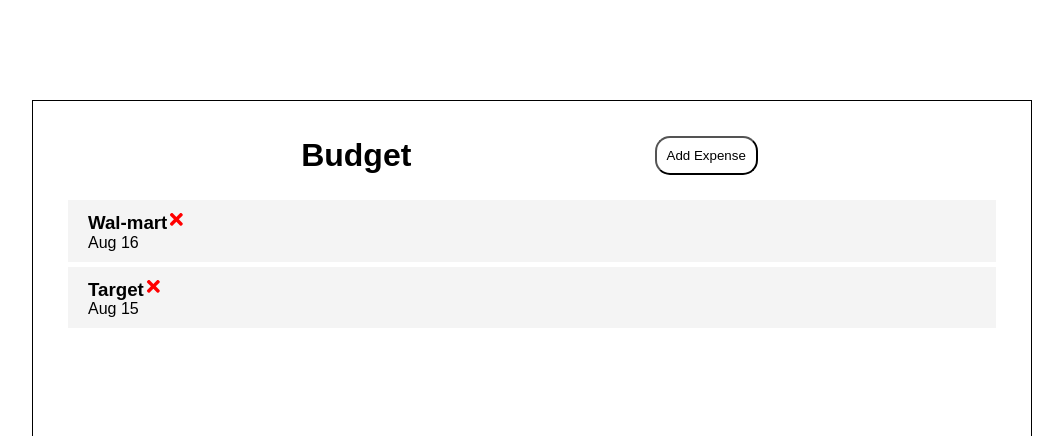
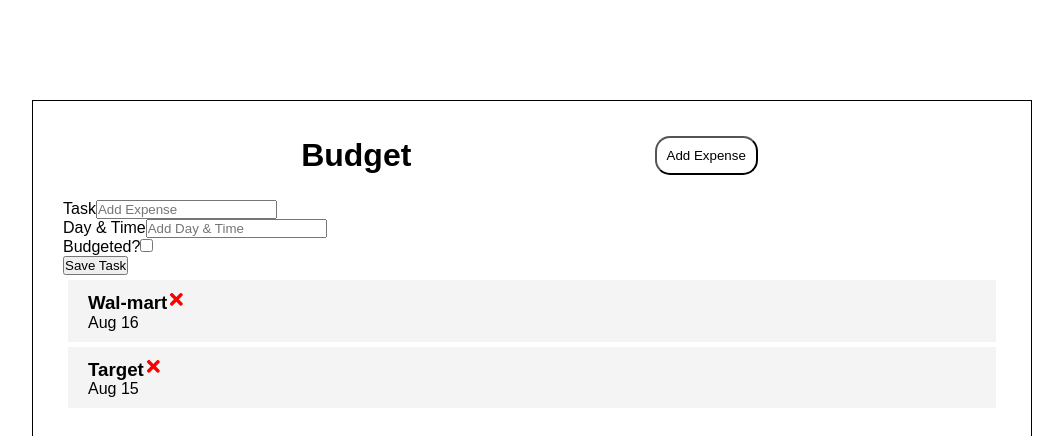
Before and after one commit to jerednav/mindful-money, a React (Create React App) app in the folder mindfulmoney/: page / in a window 1280 px wide. Shown: the top 436 px of the page, without its empty margins (108-1171 px from the left). Built offline with nearby package versions, Linux system fonts and the light colour scheme.

Commit message:
add forms

```diff
--- a/mindfulmoney/src/App.js
+++ b/mindfulmoney/src/App.js
@@ -1,6 +1,7 @@
 import React from 'react'
 import Header from './components/Header'
 import Expenses from './components/Expenses'
+import AddExpense from './components/AddExpense'
 import { useState } from 'react'
 import { FaTasks, FaTheaterMasks } from 'react-icons/fa'
 
@@ -43,6 +44,7 @@
     <div className='container'>
 
       <Header />
+      <AddExpense />
       {expenses.length > 0 ? (
       <Expenses expenses={expenses} onDelete={deleteExpense}
       onToggle={toggleBudget}
--- /dev/null
+++ b/mindfulmoney/src/components/AddExpense.js
@@ -0,0 +1,32 @@
+const AddExpense = () => {
+    return (
+       <form className='add-form'>
+        <div className='form-control'>
+
+        <label>Task</label>
+
+        <input type='text' placeholder='Add Expense' />
+
+        </div>
+        <div className='form-control'>
+
+        <label>Day & Time</label>
+
+        <input type='text' placeholder='Add Day & Time' />
+
+        </div>
+        <div className='form-control'>
+
+        <label>Budgeted?</label>
+
+        <input type='checkbox' />
+
+        </div>
+
+        <input type="submit" value='Save Task' />
+
+       </form>
+    )
+}
+
+export default AddExpense
```
